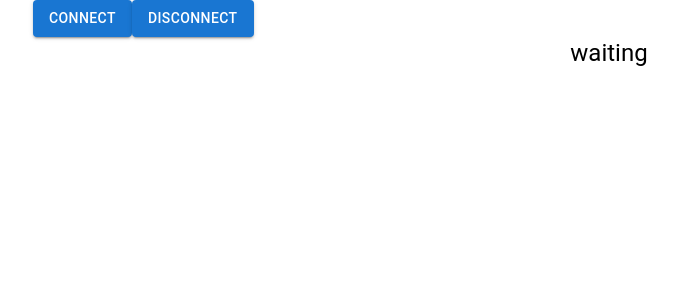
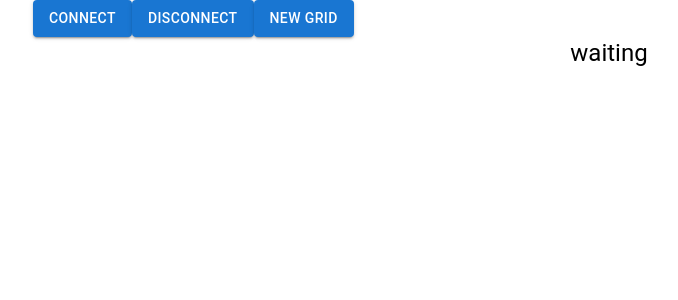
Before and after one commit to cynicade/react-redux-minesweeper, a React (Create React App) app: page / in a window 1280 px wide. Both pictures are taken after a click on the button "BEGINNER". Shown: the top 300 px of the page, without its empty margins (31-709 px from the left). Built offline with nearby package versions, Linux system fonts and the light colour scheme.

Commit message:
added getGrid action and button

```diff
--- a/src/App.tsx
+++ b/src/App.tsx
@@ -35,6 +35,14 @@ const App: React.FC = (): JSX.Element => {
             Disconnect
           </Button>
         </Flex>
+        <Flex item>
+          <Button
+            variant="contained"
+            onClick={() => dispatch(gameActions.getNewGrid())}
+          >
+            New Grid
+          </Button>
+        </Flex>
       </Flex>
       <Flex container justifyContent="center" alignItems="center">
         <Flex item>
--- a/src/app/gameEvents.ts
+++ b/src/app/gameEvents.ts
@@ -1,7 +1,7 @@
 enum GameEvents {
   NewGrid = "new_grid",
+  RequestGrid = "request_grid",
   PlayerFinished = "player_finished",
-  PlayerJoined = "player_joined",
   PlayerReadyToggle = "player_ready_toggle",
 }
 
--- a/src/app/gameMiddleware.ts
+++ b/src/app/gameMiddleware.ts
@@ -14,11 +14,17 @@ const gameMiddleware: Middleware = (store) => {
       socket = io(process.env.REACT_APP_SOCKET_URL);
       socket.on("connect", () => {
         store.dispatch(gameActions.connectionEstablished());
-        socket.emit(gameEvents.PlayerJoined, store.getState().game.difficulty);
+        socket.emit(gameEvents.RequestGrid, store.getState().game.difficulty);
       });
       socket.on(gameEvents.NewGrid, (grid: Grid) => {
         store.dispatch(gameActions.gotGrid({ grid }));
       });
+    }
+
+    if (gameActions.getNewGrid.match(action)) {
+      if (isConnectionEstablished) {
+        socket.emit(gameEvents.RequestGrid, store.getState().game.difficulty);
+      }
     }
 
     if (gameActions.terminateConnection.match(action)) {
--- a/src/app/gameSlice.ts
+++ b/src/app/gameSlice.ts
@@ -1,4 +1,4 @@
-import { createSlice, PayloadAction } from "@reduxjs/toolkit";
+import { createAction, createSlice, PayloadAction } from "@reduxjs/toolkit";
 import { Cell, Difficulty, Grid } from "./Grid";
 import { RootState } from "./store";
 
@@ -122,6 +122,8 @@ export const gameSlice = createSlice({
   },
 });
 
+const getNewGrid = createAction("game/get_new_grid");
+
 export const selectConnectionStatus = (state: RootState) =>
   state.game.connectionStatus;
 export const selectGrid = (state: RootState) => state.game.grid;
@@ -129,5 +131,5 @@ export const selectCells = (state: RootState) =>
   state.game.grid ? state.game.grid.cells : null;
 export const selectGameState = (state: RootState) => state.game.gameStatus;
 export const selectGameDifficulty = (state: RootState) => state.game.difficulty;
-export const gameActions = gameSlice.actions;
+export const gameActions = { ...gameSlice.actions, getNewGrid };
 export default gameSlice.reducer;
```
